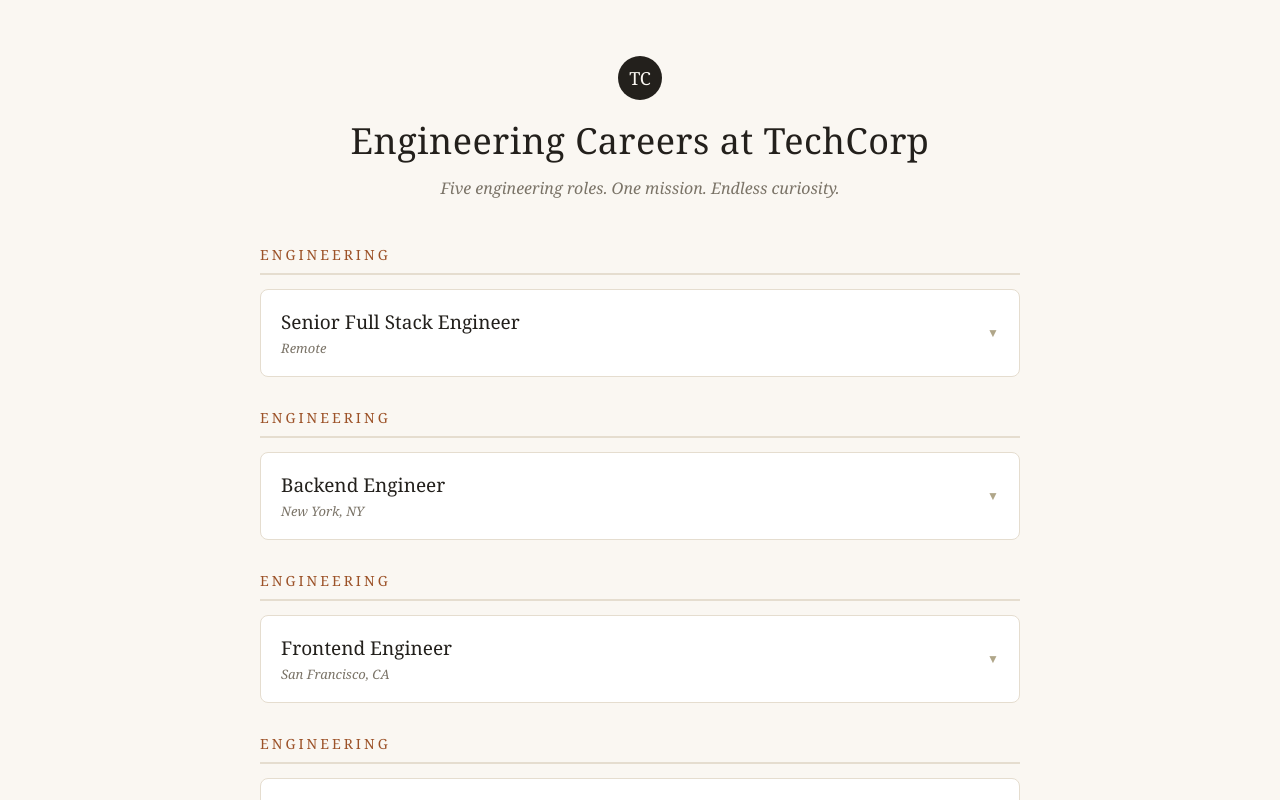
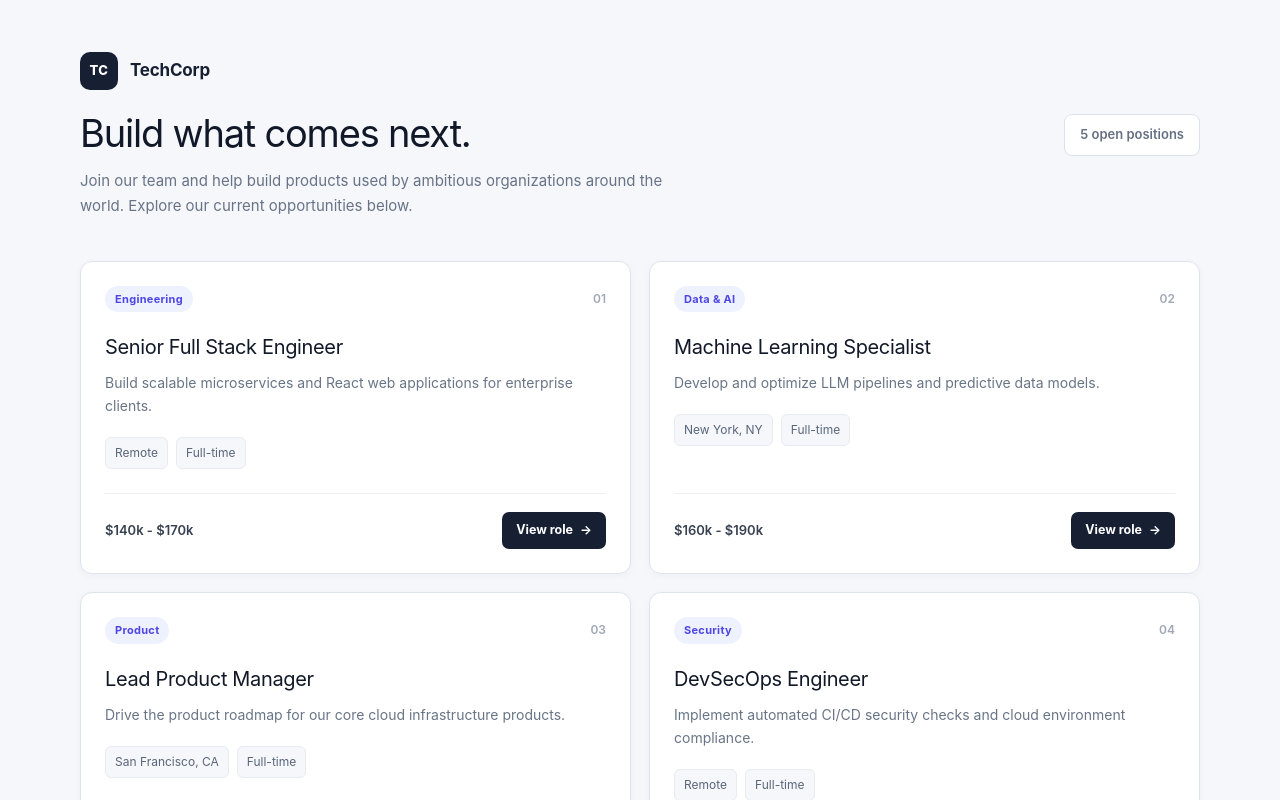
Before and after one commit to djdharani27/TalentQuery, a Next.js app: page /careers in a window 1280 px wide. Shown: the top 800 px of the page. Built offline with nearby package versions, Linux system fonts and the light colour scheme.

Commit message:
Refactor careers board to streamline job listings
Refactored job listings to use a single OPEN_POSITIONS array instead of multiple DEPARTMENTS with nested jobs. Updated job properties and styles for improved layout and design.

```diff
--- a/src/app/careers/careers-board-v2.tsx
+++ b/src/app/careers/careers-board-v2.tsx
@@ -1,319 +1,380 @@
 "use client";
 
-import { useState } from "react";
-
-const DEPARTMENTS = [
+const OPEN_POSITIONS = [
   {
     department: "Engineering",
-    jobs: [
-      {
-        title: "Senior Full Stack Engineer",
-        place: "Remote",
-        type: "Full-time",
-        salary: "$140k – $170k",
-        blurb:
-          "Build scalable microservices and React web applications for enterprise clients.",
-        applyUrl: "/jobs/tc-101-senior-full-stack-engineer",
-      },
-    ],
+    title: "Senior Full Stack Engineer",
+    location: "Remote",
+    type: "Full-time",
+    salary: "$140k - $170k",
+    description:
+      "Build scalable microservices and React web applications for enterprise clients.",
+    applyUrl: "/apply/tc-101-senior-full-stack-engineer",
   },
   {
-    department: "Engineering",
-    jobs: [
-      {
-        title: "Backend Engineer",
-        place: "New York, NY",
-        type: "Full-time",
-        salary: "$135k – $165k",
-        blurb:
-          "Design and build reliable backend services, APIs, and distributed systems.",
-        applyUrl: "/jobs/tc-102-backend-engineer",
-      },
-    ],
+    department: "Data & AI",
+    title: "Machine Learning Specialist",
+    location: "New York, NY",
+    type: "Full-time",
+    salary: "$160k - $190k",
+    description:
+      "Develop and optimize LLM pipelines and predictive data models.",
+    applyUrl: "/apply/tc-102-machine-learning-specialist",
   },
   {
-    department: "Engineering",
-    jobs: [
-      {
-        title: "Frontend Engineer",
-        place: "San Francisco, CA",
-        type: "Full-time",
-        salary: "$130k – $160k",
-        blurb:
-          "Build fast, accessible, and responsive web applications using modern frontend technologies.",
-        applyUrl: "/jobs/tc-103-frontend-engineer",
-      },
-    ],
+    department: "Product",
+    title: "Lead Product Manager",
+    location: "San Francisco, CA",
+    type: "Full-time",
+    salary: "$150k - $180k",
+    description:
+      "Drive the product roadmap for our core cloud infrastructure products.",
+    applyUrl: "/apply/tc-103-lead-product-manager",
   },
   {
-    department: "Engineering",
-    jobs: [
-      {
-        title: "DevOps Engineer",
-        place: "Remote",
-        type: "Full-time",
-        salary: "$135k – $165k",
-        blurb:
-          "Build and maintain cloud infrastructure, CI/CD pipelines, and developer tooling.",
-        applyUrl: "/jobs/tc-104-devops-engineer",
-      },
-    ],
+    department: "Security",
+    title: "DevSecOps Engineer",
+    location: "Remote",
+    type: "Full-time",
+    salary: "$135k - $165k",
+    description:
+      "Implement automated CI/CD security checks and cloud environment compliance.",
+    applyUrl: "/apply/tc-104-devsecops-engineer",
   },
   {
-    department: "Engineering",
-    jobs: [
-      {
-        title: "Staff Software Engineer",
-        place: "Austin, TX",
-        type: "Full-time",
-        salary: "$160k – $200k",
-        blurb:
-          "Lead technical architecture and engineering initiatives across our core platform.",
-        applyUrl: "/jobs/tc-105-staff-software-engineer",
-      },
-    ],
+    department: "Design",
+    title: "Principal UX/UI Designer",
+    location: "Austin, TX",
+    type: "Full-time",
+    salary: "$130k - $155k",
+    description:
+      "Lead user research and shape our design system across all platform products.",
+    applyUrl: "/apply/tc-105-principal-uxui-designer",
   },
 ];
 
 export default function CareersBoardV2() {
-  const [openDept, setOpenDept] = useState<string | null>("Engineering");
-
   return (
-    <div className="tcv-page">
+    <main className="career-page-v2">
       <style>{`
-        .tcv-page {
-          font-family: Georgia, "Times New Roman", serif;
-          background: #faf7f2;
-          color: #23201c;
+        .career-page-v2 {
           min-height: 100vh;
-          padding: 56px 24px;
+          background: #f5f7fb;
+          color: #172033;
+          font-family:
+            Inter,
+            ui-sans-serif,
+            system-ui,
+            -apple-system,
+            BlinkMacSystemFont,
+            "Segoe UI",
+            sans-serif;
+          padding: 52px 24px 70px;
         }
 
-        .tcv-container {
-          max-width: 760px;
+        .career-container-v2 {
+          width: 100%;
+          max-width: 1120px;
           margin: 0 auto;
         }
 
-        .tcv-masthead {
-          text-align: center;
-          margin-bottom: 44px;
+        .career-header-v2 {
+          display: flex;
+          justify-content: space-between;
+          align-items: flex-start;
+          gap: 30px;
+          margin-bottom: 42px;
         }
 
-        .tcv-logo {
-          display: inline-block;
-          width: 44px;
-          height: 44px;
-          line-height: 44px;
-          border-radius: 50%;
-          background: #23201c;
-          color: #faf7f2;
-          font-size: 18px;
-          margin-bottom: 14px;
+        .career-brand-v2 {
+          display: flex;
+          align-items: center;
+          gap: 12px;
+          margin-bottom: 22px;
         }
 
-        .tcv-heading {
-          font-size: 36px;
-          font-weight: normal;
+        .career-mark-v2 {
+          width: 38px;
+          height: 38px;
+          display: flex;
+          align-items: center;
+          justify-content: center;
+          border-radius: 10px;
+          background: #172033;
+          color: #ffffff;
+          font-size: 13px;
+          font-weight: 800;
           letter-spacing: 0.5px;
-          margin: 0;
         }
 
-        .tcv-tagline {
-          font-style: italic;
-          color: #7a7367;
-          margin-top: 8px;
+        .career-company-v2 {
+          font-size: 17px;
+          font-weight: 700;
+          letter-spacing: -0.2px;
         }
 
-        .tcv-group {
-          margin-bottom: 30px;
+        .career-header-left-v2 h1 {
+          margin: 0;
+          font-size: 38px;
+          line-height: 1.15;
+          letter-spacing: -1.2px;
+          color: #111827;
         }
 
-        .tcv-group > h2 {
-          font-size: 14px;
-          text-transform: uppercase;
-          letter-spacing: 3px;
-          color: #9c5228;
-          border-bottom: 2px solid #e5ddcf;
-          padding-bottom: 8px;
-          margin-bottom: 14px;
+        .career-header-left-v2 p {
+          max-width: 620px;
+          margin: 12px 0 0;
+          color: #687386;
+          font-size: 15px;
+          line-height: 1.7;
         }
 
-        .tcv-vacancy {
+        .career-count-v2 {
+          flex-shrink: 0;
+          margin-top: 62px;
+          padding: 10px 15px;
+          border: 1px solid #dce2eb;
+          border-radius: 8px;
           background: #ffffff;
-          border: 1px solid #e5ddcf;
-          border-radius: 8px;
-          margin-bottom: 10px;
-          overflow: hidden;
-          cursor: pointer;
+          color: #667085;
+          font-size: 13px;
+          font-weight: 600;
         }
 
-        .tcv-summary {
-          padding: 18px 20px;
-          display: flex;
-          justify-content: space-between;
-          align-items: center;
-          gap: 16px;
+        .positions-v2 {
+          display: grid;
+          grid-template-columns: repeat(2, minmax(0, 1fr));
+          gap: 18px;
         }
 
-        .tcv-vacancy[data-open="true"] .tcv-summary {
-          border-bottom: 1px dashed #e5ddcf;
+        .position-card-v2 {
+          display: flex;
+          flex-direction: column;
+          min-height: 285px;
+          padding: 24px;
+          border: 1px solid #dfe4ec;
+          border-radius: 12px;
+          background: #ffffff;
+          box-shadow: 0 2px 8px rgba(23, 32, 51, 0.035);
+          transition:
+            transform 0.18s ease,
+            box-shadow 0.18s ease,
+            border-color 0.18s ease;
         }
 
-        .tcv-name {
-          font-size: 19px;
+        .position-card-v2:hover {
+          transform: translateY(-2px);
+          border-color: #cbd4e2;
+          box-shadow: 0 10px 25px rgba(23, 32, 51, 0.08);
         }
 
-        .tcv-place {
-          font-size: 13px;
-          color: #7a7367;
-          font-style: italic;
-          margin-top: 2px;
+        .position-top-v2 {
+          display: flex;
+          align-items: center;
+          justify-content: space-between;
+          gap: 16px;
+          margin-bottom: 22px;
         }
 
-        .tcv-chev {
-          font-size: 12px;
-          color: #b0a689;
+        .position-department-v2 {
+          display: inline-flex;
+          align-items: center;
+          padding: 5px 10px;
+          border-radius: 999px;
+          background: #eef2ff;
+          color: #4f46e5;
+          font-size: 11px;
+          font-weight: 700;
+          letter-spacing: 0.3px;
         }
 
-        .tcv-body {
-          padding: 18px 20px 22px;
+        .position-number-v2 {
+          color: #a0a8b7;
+          font-size: 12px;
+          font-weight: 600;
         }
 
-        .tcv-blurb {
-          font-size: 15px;
-          line-height: 1.65;
-          color: #4a443b;
-          margin-bottom: 14px;
+        .position-main-v2 {
+          flex: 1;
         }
 
-        .tcv-facts span {
-          display: inline-block;
-          font-size: 12.5px;
-          background: #f1eadd;
-          color: #6b5d43;
-          border-radius: 4px;
-          padding: 4px 10px;
-          margin-right: 8px;
-          margin-bottom: 6px;
+        .position-title-v2 {
+          margin: 0;
+          color: #111827;
+          font-size: 20px;
+          line-height: 1.35;
+          letter-spacing: -0.35px;
         }
 
-        .tcv-cta {
-          display: inline-block;
-          margin-top: 12px;
+        .position-description-v2 {
+          margin: 10px 0 0;
+          color: #697586;
           font-size: 14px;
-          color: #9c5228;
-          border-bottom: 1px solid #9c5228;
-          text-decoration: none;
-          padding-bottom: 2px;
+          line-height: 1.65;
         }
 
-        .tcv-cta:hover {
-          color: #6f3a1c;
-          border-color: #6f3a1c;
+        .position-details-v2 {
+          display: flex;
+          flex-wrap: wrap;
+          gap: 8px;
+          margin-top: 20px;
         }
 
-        .tcv-colophon {
-          text-align: center;
+        .position-detail-v2 {
+          padding: 6px 9px;
+          border-radius: 6px;
+          background: #f5f7fa;
+          color: #596579;
           font-size: 12px;
-          color: #a39a89;
-          margin-top: 40px;
-          font-style: italic;
+          border: 1px solid #e8ebf0;
+        }
+
+        .position-footer-v2 {
+          display: flex;
+          align-items: center;
+          justify-content: space-between;
+          gap: 20px;
+          margin-top: 24px;
+          padding-top: 18px;
+          border-top: 1px solid #edf0f4;
+        }
+
+        .position-salary-v2 {
+          color: #374151;
+          font-size: 13px;
+          font-weight: 600;
+        }
+
+        .position-link-v2 {
+          display: inline-flex;
+          align-items: center;
+          gap: 7px;
+          padding: 9px 14px;
+          border-radius: 7px;
+          background: #172033;
+          color: #ffffff;
+          font-size: 12.5px;
+          font-weight: 700;
+          text-decoration: none;
+          transition: background 0.18s ease;
+        }
+
+        .position-link-v2:hover {
+          background: #2b3852;
+        }
+
+        .career-footer-v2 {
+          margin-top: 36px;
+          padding-top: 22px;
+          border-top: 1px solid #dfe4ec;
+          color: #8a94a5;
+          font-size: 12px;
+          line-height: 1.6;
+        }
+
+        @media (max-width: 760px) {
+          .career-page-v2 {
+            padding: 35px 16px 50px;
+          }
+
+          .career-header-v2 {
+            flex-direction: column;
+            margin-bottom: 30px;
+          }
+
+          .career-header-left-v2 h1 {
+            font-size: 32px;
+          }
+
+          .career-count-v2 {
+            margin-top: 0;
+          }
+
+          .positions-v2 {
+            grid-template-columns: 1fr;
+          }
         }
       `}</style>
 
-      <div className="tcv-container">
-        <header className="tcv-masthead">
-          <span className="tcv-logo">TC</span>
+      <div className="career-container-v2">
+        <header className="career-header-v2">
+          <div className="career-header-left-v2">
+            <div className="career-brand-v2">
+              <span className="career-mark-v2">TC</span>
+              <span className="career-company-v2">TechCorp</span>
+            </div>
 
-          <h1 className="tcv-heading">
-            Engineering Careers at TechCorp
-          </h1>
+            <h1>Build what comes next.</h1>
 
-          <p className="tcv-tagline">
-            Five engineering roles. One mission. Endless curiosity.
-          </p>
+            <p>
+              Join our team and help build products used by ambitious
+              organizations around the world. Explore our current opportunities
+              below.
+            </p>
+          </div>
+
+          <div className="career-count-v2">
+            {OPEN_POSITIONS.length} open positions
+          </div>
         </header>
 
-        {DEPARTMENTS.map((group, groupIndex) => {
-          const isOpen = openDept === `${group.department}-${groupIndex}`;
+        <section className="positions-v2">
+          {OPEN_POSITIONS.map((job, index) => (
+            <article
+              className="position-card-v2"
+              key={job.applyUrl}
+            >
+              <div className="position-top-v2">
+                <span className="position-department-v2">
+                  {job.department}
+                </span>
 
-          return (
-            <section
-              className="tcv-group"
-              data-department={group.department}
-              key={`${group.department}-${groupIndex}`}
-            >
-              <h2>{group.department}</h2>
+                <span className="position-number-v2">
+                  0{index + 1}
+                </span>
+              </div>
 
-              {group.jobs.map((job) => (
-                <article
-                  className="tcv-vacancy"
-                  data-open={isOpen}
-                  key={job.applyUrl}
-                  data-job-row
-                  data-job-department={group.department}
-                  onClick={() =>
-                    setOpenDept(
-                      isOpen
-                        ? null
-                        : `${group.department}-${groupIndex}`
-                    )
-                  }
+              <div className="position-main-v2">
+                <h2 className="position-title-v2">
+                  {job.title}
+                </h2>
+
+                <p className="position-description-v2">
+                  {job.description}
+                </p>
+
+                <div className="position-details-v2">
+                  <span className="position-detail-v2">
+                    {job.location}
+                  </span>
+
+                  <span className="position-detail-v2">
+                    {job.type}
+                  </span>
+                </div>
+              </div>
+
+              <div className="position-footer-v2">
+                <span className="position-salary-v2">
+                  {job.salary}
+                </span>
+
+                <a
+                  className="position-link-v2"
+                  href={job.applyUrl}
                 >
-                  <div className="tcv-summary">
-                    <div>
-                      <div className="tcv-name" data-job-title>
-                        {job.title}
-                      </div>
+                  View role
+                  <span aria-hidden="true">→</span>
+                </a>
+              </div>
+            </article>
+          ))}
+        </section>
 
-                      <div className="tcv-place" data-job-location>
-                        {job.place}
-                      </div>
-                    </div>
-
-                    <span className="tcv-chev">
-                      {isOpen ? "▲" : "▼"}
-                    </span>
-                  </div>
-
-                  {isOpen && (
-                    <div
-                      className="tcv-body"
-                      onClick={(e) => e.stopPropagation()}
-                    >
-                      <p
-                        className="tcv-blurb"
-                        data-job-description
-                      >
-                        {job.blurb}
-                      </p>
-
-                      <div className="tcv-facts">
-                        <span data-job-type>{job.type}</span>
-                        <span data-job-salary>{job.salary}</span>
-                      </div>
-
-                      <br />
-
-                      <a
-                        className="tcv-cta"
-                        href={job.applyUrl}
-                        data-job-url
-                      >
-                        Submit application →
-                      </a>
-                    </div>
-                  )}
-                </article>
-              ))}
-            </section>
-          );
-        })}
-
-        <footer className="tcv-colophon">
-          Engineering Careers — TechCorp is an equal opportunity employer.
+        <footer className="career-footer-v2">
+          TechCorp Careers · We are an equal opportunity employer.
         </footer>
       </div>
-    </div>
+    </main>
   );
 }
```
